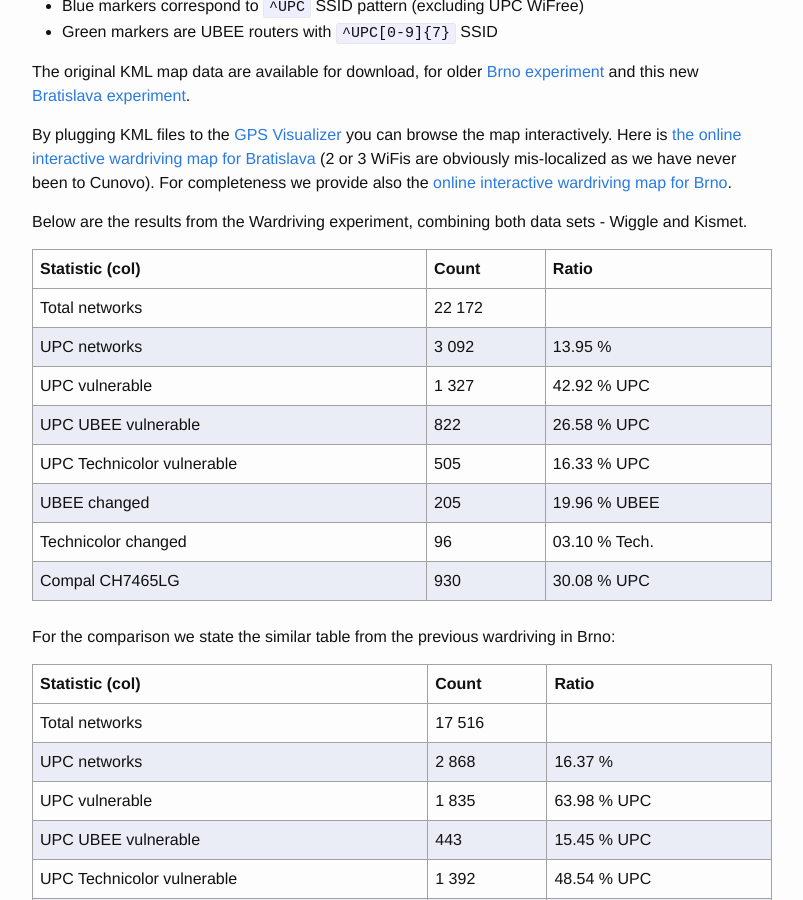
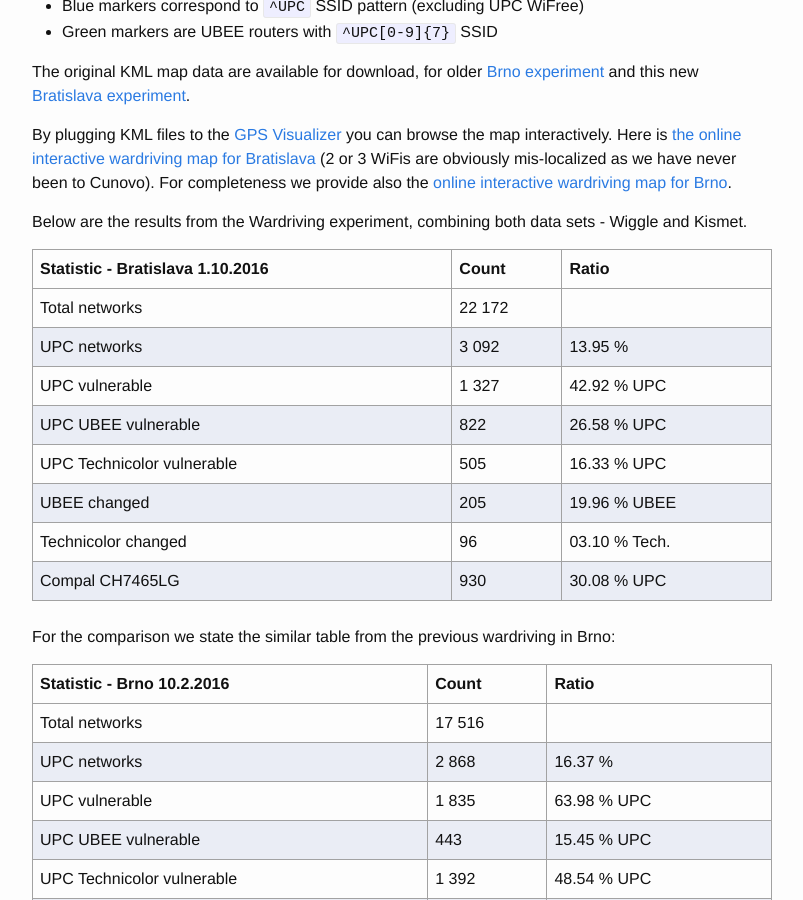
Before and after one commit to yolosec/deadcodeBlog, a Jekyll site: the page built from _posts/2016-11-05-Wardriving-Bratislava-10-2016.markdown, in a window 1280 px wide and 900 px high, scrolled down 1705 px. Shown: the whole window, without its empty margins (238-1041 px from the left). Built offline with Jekyll 4.4.1, drawn with Linux system fonts in a browser that asks for light colours.

Commit message:
wardriving table results - add location + date to header

```diff
--- a/_posts/2016-11-05-Wardriving-Bratislava-10-2016.markdown
+++ b/_posts/2016-11-05-Wardriving-Bratislava-10-2016.markdown
@@ -63,22 +63,22 @@ we provide also the [online interactive wardriving map for Brno](/static/ubee/br
 
 Below are the results from the Wardriving experiment, combining both data sets - Wiggle and Kismet.
 
-| Statistic (col)               | Count         | Ratio           |
-| :---------------------------- | :------------ | :-------------- |
-| Total networks                | 22 172        |                 |
-| UPC networks                  | 3 092         | 13.95 %         |
-| UPC vulnerable                | 1 327         | 42.92 % UPC     |
-| UPC UBEE vulnerable           | 822           | 26.58 % UPC     |
-| UPC Technicolor vulnerable    | 505           | 16.33 % UPC     |
-| UBEE changed                  | 205           | 19.96 % UBEE    |
-| Technicolor changed           | 96            | 03.10 % Tech.   |
-| Compal CH7465LG               | 930           | 30.08 % UPC     |
+| Statistic - Bratislava 1.10.2016 | Count         | Ratio           |
+| :------------------------------- | :------------ | :-------------- |
+| Total networks                   | 22 172        |                 |
+| UPC networks                     | 3 092         | 13.95 %         |
+| UPC vulnerable                   | 1 327         | 42.92 % UPC     |
+| UPC UBEE vulnerable              | 822           | 26.58 % UPC     |
+| UPC Technicolor vulnerable       | 505           | 16.33 % UPC     |
+| UBEE changed                     | 205           | 19.96 % UBEE    |
+| Technicolor changed              | 96            | 03.10 % Tech.   |
+| Compal CH7465LG                  | 930           | 30.08 % UPC     |
 {:.mbtablestyle3}
 
 <br/>
 For the comparison we state the similar table from the previous wardriving in Brno:
 
-| Statistic (col)               | Count         | Ratio           |
+| Statistic - Brno 10.2.2016    | Count         | Ratio           |
 | :---------------------------- | :------------ | :-------------- |
 | Total networks                | 17 516        |                 |
 | UPC networks                  | 2 868         | 16.37 %         |
```
